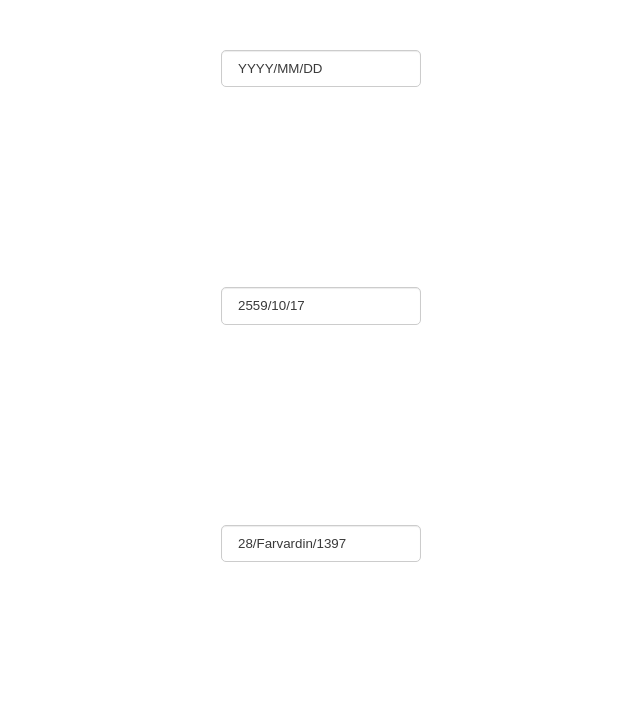
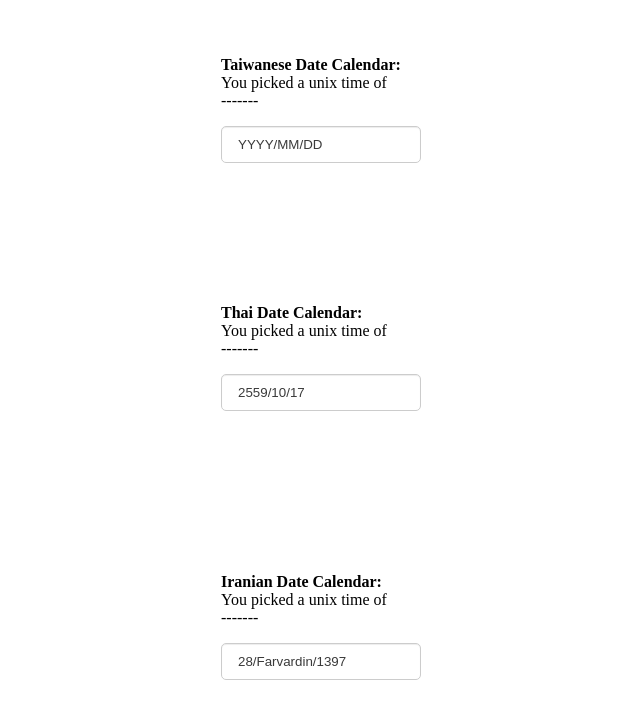
Before and after one commit to Fischer-L/caLIENdar, a website built with webpack: page demo/demo.html in a window 1280 px wide. Shown: the whole page, without its empty margins (319-959 px from the left). Built offline with nearby package versions, Linux system fonts and the light colour scheme.

Commit message:
Build the demo page

```diff
--- a/demo/demo.html
+++ b/demo/demo.html
@@ -7,9 +7,24 @@
   <meta name="viewport" content="width=device-width, initial-scale=1.0">
 
   <style>
+    html, body {
+      width: 100%;
+      height: 100%;
+    }
     .date-input-container {
       width: 200px;
-      margin: 50px auto 200px;
+      margin-left: -100px;
+      position: fixed;
+      left: 50%;
+    }
+    #tw-date-picker {
+      top: 40px;
+    }
+    #thai-date-picker {
+      top: 36%;
+    }
+    #iranian-date-picker {
+      bottom: 120px;
     }
   </style>
 
@@ -20,11 +35,40 @@
 
 <body>
 
-  <div id="tw-date-picker" class="date-input-container"></div>
-  <div id="thai-date-picker" class="date-input-container"></div>
-  <div id="iranian-date-picker" class="date-input-container"></div>
+  <div id="tw-date-picker" class="date-input-container">
+    <p>
+      <b>Taiwanese Date Calendar:</b>
+      <br/>
+      You picked a unix time of
+      <br/>
+      <span class="current-picked">-------</span>
+    </p>
+  </div>
 
-  <script type="text/javascript" src="./demo.dev.bundle.js"></script>
+
+  <div id="thai-date-picker" class="date-input-container">
+    <p>
+      <b>Thai Date Calendar:</b>
+      <br/>
+      You picked a unix time of
+      <br/>
+      <span class="current-picked">-------</span>
+    </p>
+  </div>
+
+  <div id="iranian-date-picker" class="date-input-container">
+    <p>
+      <b>Iranian Date Calendar:</b>
+      <br/>
+      You picked a unix time of
+      <br/>
+      <span class="current-picked">-------</span>
+    </p>
+  </div>
+
+  <script type="text/javascript" src="./demo.dev.bundle.js">
+
+  </script>
 </body>
 
 </html>
--- a/demo/demo.js
+++ b/demo/demo.js
@@ -5,10 +5,17 @@ import createIranSolarHijriCalender from "../src/IranSolarHijriCalender";
 caLINEdar.init(window);
 window.caLINEdar = caLINEdar;
 
+function getChangeHandler(elem) {
+  return function (dateInput) {
+    let picked = elem.querySelector(".current-picked");
+    picked.textContent = dateInput.getDate() || "-------";
+  }
+}
+
 let twDatePicker = document.querySelector("#tw-date-picker");
 window.twDateInput = caLINEdar.createDateInput({
   mountElem: twDatePicker,
-  onChange: inp => console.log("iranDateInput onChange", inp.getDate())
+  onChange: getChangeHandler(twDatePicker)
 });
 
 let thaiCalendar = createThaiCalender(caLINEdar);
@@ -17,7 +24,7 @@ window.thaiDateInput = caLINEdar.createDateInput({
   date: Math.floor((new Date(2016, 9, 17)).getTime() / 1000),
   calendar: thaiCalendar,
   mountElem: thaiDatePicker,
-  onChange: inp => console.log("thaiDatePicker onChange", inp.getDate())
+  onChange: getChangeHandler(thaiDatePicker)
 });
 
 let iranCalendar = createIranSolarHijriCalender(caLINEdar);
@@ -27,5 +34,5 @@ window.iranDateInput = caLINEdar.createDateInput({
   date: new Date(),
   calendar: iranCalendar,
   mountElem: iranDatePicker,
-  onChange: inp => console.log("iranDateInput onChange", inp.getDate())
+  onChange: getChangeHandler(iranDatePicker)
 });
```
Also changed, not shown: dist/demo/demo.html.
